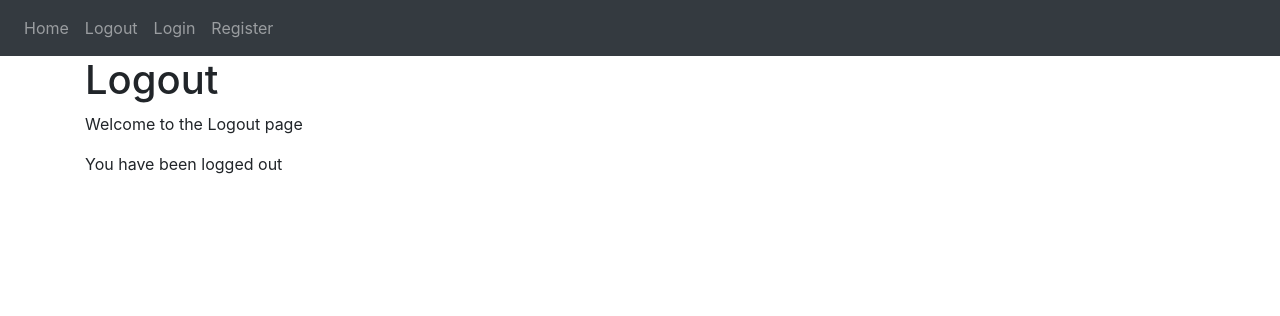
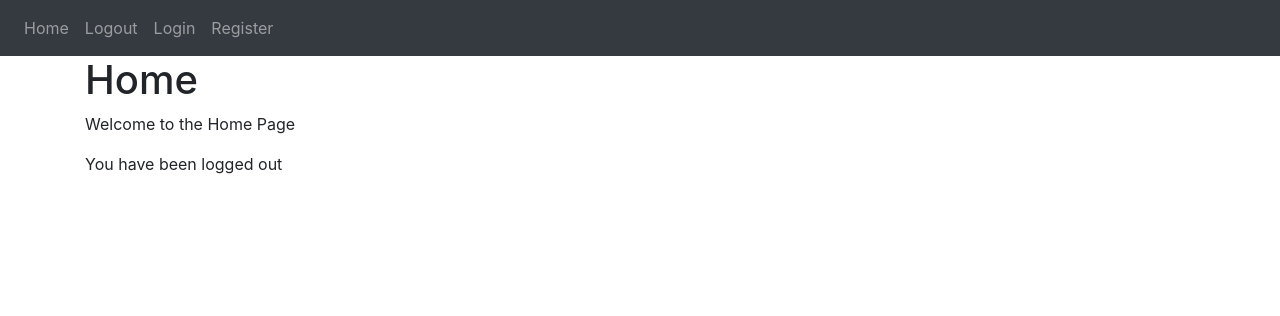
Before and after one commit to PrasannaPaithankar/DBMS-Laboratory-Spr-24, a Flask app: page /auth/logout in a window 1280 px wide. Shown: the top 316 px of the page. Run offline with Flask 3, Linux system fonts and the light colour scheme; some libraries are stand-ins or nearby versions.

Commit message:
Update index.html

```diff
--- a/ClgFestMang/templates/index.html
+++ b/ClgFestMang/templates/index.html
@@ -1 +1,5 @@
-{% extends "base.html" %} {% block title %}Home{% endblock %} {% block content %} <h1>Logout</h1> <p>Welcome to the Logout page</p> {{ logout }}{% endblock %}
+{% extends "base.html" %} {% block title %}Home{% endblock %} {% block content
+%}
+<h1>Home</h1>
+<p>Welcome to the Home Page</p>
+{{ logout }}{% endblock %}
```
